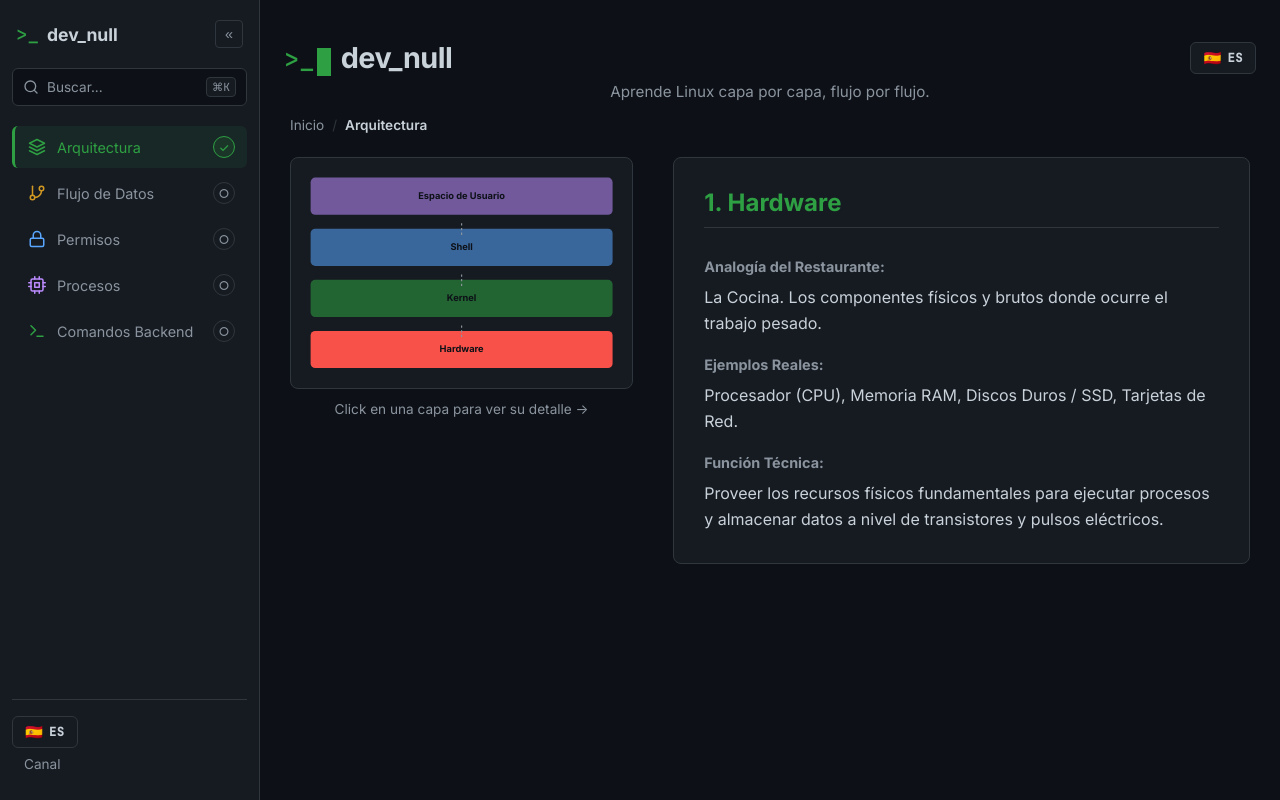
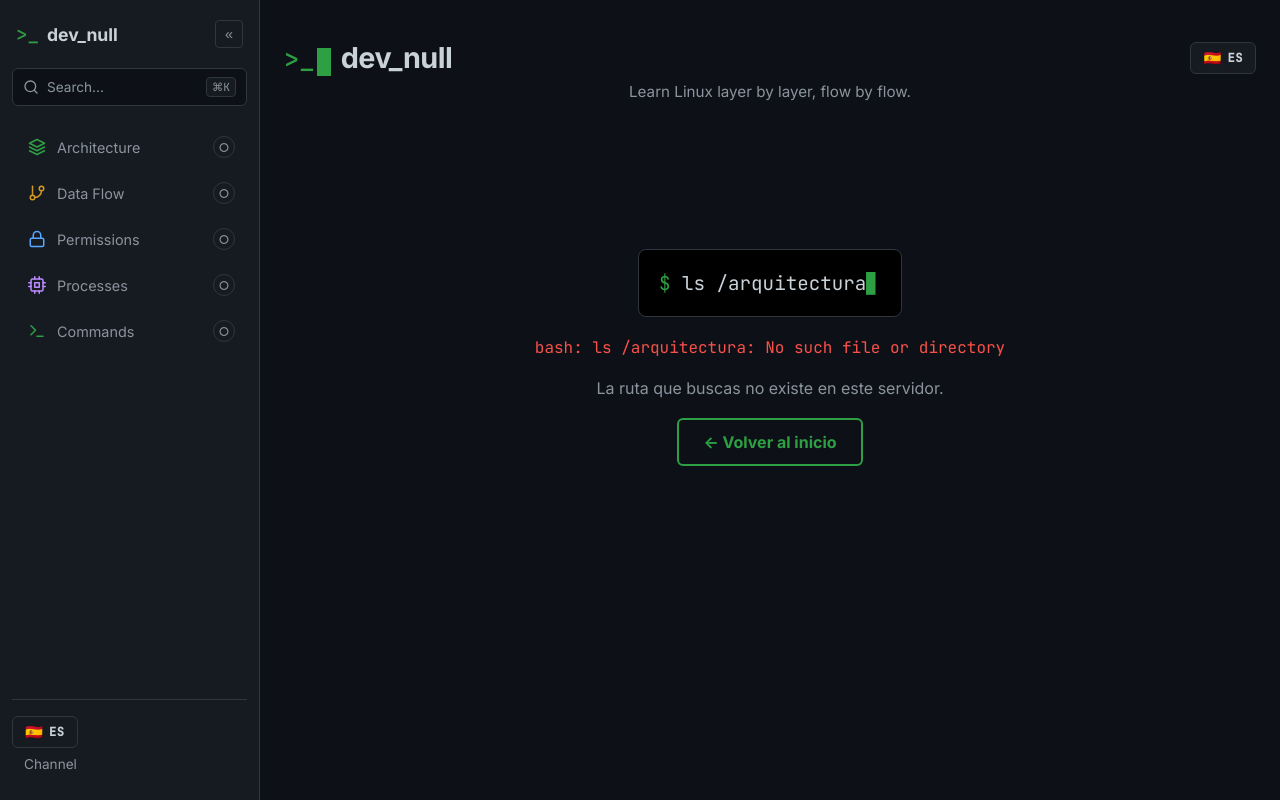
Before and after one commit to fer-gc05/dev_null, a Vue app: page /arquitectura in a window 1280 px wide. Built offline with nearby package versions, Linux system fonts and the light colour scheme.

Commit message:
feat: i18n integration - sidebar, mobile nav, header, terminal, commands use t()

```diff
--- a/src/components/AppHeader.vue
+++ b/src/components/AppHeader.vue
@@ -1,5 +1,6 @@
 <script setup lang="ts">
 import LocaleToggle from './LocaleToggle.vue'
+import { t } from '../i18n'
 </script>
 
 <template>
@@ -11,7 +12,7 @@ import LocaleToggle from './LocaleToggle.vue'
       </div>
       <LocaleToggle />
     </div>
-    <div class="tagline">Aprende Linux capa por capa, flujo por flujo.</div>
+    <div class="tagline">{{ t('app.tagline') }}</div>
   </header>
 </template>
 
--- a/src/components/AppSidebar.vue
+++ b/src/components/AppSidebar.vue
@@ -1,11 +1,11 @@
 <script setup lang="ts">
-import { ref, watch, onMounted } from 'vue'
+import { ref, watch, onMounted, computed } from 'vue'
 import { useRoute } from 'vue-router'
 import { navigationSections } from '../config/sections'
 import { useProgress } from '../composables/useProgress'
 import SectionProgress from './SectionProgress.vue'
 import LocaleToggle from './LocaleToggle.vue'
-import { initI18n } from '../i18n'
+import { initI18n, t } from '../i18n'
 
 defineProps<{ searchOpen: boolean }>()
 const emit = defineEmits<{ search: [] }>()
@@ -13,6 +13,13 @@ const emit = defineEmits<{ search: [] }>()
 const route = useRoute()
 const isCollapsed = ref(false)
 const { markVisited, isVisited } = useProgress()
+
+const translatedSections = computed(() =>
+  navigationSections.map((s) => ({
+    ...s,
+    translatedName: t(s.name as string)
+  }))
+)
 
 onMounted(() => {
   initI18n()
@@ -36,7 +43,7 @@ watch(
       </router-link>
       <button
         class="collapse-btn"
-        :aria-label="isCollapsed ? 'Expandir menú' : 'Colapsar menú'"
+        :aria-label="isCollapsed ? t('sidebar.expand') : t('sidebar.collapse')"
         @click="isCollapsed = !isCollapsed"
       >
         {{ isCollapsed ? '»' : '«' }}
@@ -48,18 +55,18 @@ watch(
         <circle cx="11" cy="11" r="8" />
         <line x1="21" y1="21" x2="16.65" y2="16.65" />
       </svg>
-      <span v-if="!isCollapsed" class="search-label">Buscar...</span>
+      <span v-if="!isCollapsed" class="search-label">{{ t('sidebar.search') }}</span>
       <kbd v-if="!isCollapsed" class="search-kbd">⌘K</kbd>
     </button>
 
     <nav class="sidebar-nav" aria-label="Navegación lateral">
       <router-link
-        v-for="section in navigationSections"
+        v-for="section in translatedSections"
         :key="section.id"
         :to="section.path"
         class="nav-item"
         :class="[`nav-${section.id}`, { active: route.name === section.id }]"
-        :title="isCollapsed ? section.name : undefined"
+        :title="isCollapsed ? section.translatedName : undefined"
       >
         <span class="nav-icon" :class="`icon-${section.color}`" aria-hidden="true">
           <svg v-if="section.icon === 'layers'" viewBox="0 0 24 24" fill="none" stroke="currentColor" stroke-width="2" stroke-linecap="round" stroke-linejoin="round">
@@ -94,7 +101,7 @@ watch(
             <line x1="12" y1="19" x2="20" y2="19" />
           </svg>
         </span>
-        <span v-if="!isCollapsed" class="nav-label">{{ section.name }}</span>
+        <span v-if="!isCollapsed" class="nav-label">{{ section.translatedName }}</span>
         <SectionProgress
           v-if="!isCollapsed"
           :section-id="section.id"
@@ -112,7 +119,7 @@ watch(
         rel="noopener noreferrer"
         class="footer-link"
       >
-        Canal
+        {{ t('sidebar.channel') }}
       </a>
     </div>
   </aside>
--- a/src/components/MobileNav.vue
+++ b/src/components/MobileNav.vue
@@ -2,10 +2,13 @@
 import { computed } from 'vue'
 import { useRoute } from 'vue-router'
 import { sections } from '../config/sections'
+import { t } from '../i18n'
 
 const route = useRoute()
 
 const mobileItems = computed(() => sections)
+
+const getName = (item: typeof sections[0]) => t(item.name as string)
 </script>
 
 <template>
@@ -54,7 +57,7 @@ const mobileItems = computed(() => sections)
           <line x1="12" y1="19" x2="20" y2="19" />
         </svg>
       </span>
-      <span class="mobile-label">{{ item.name }}</span>
+      <span class="mobile-label">{{ getName(item) }}</span>
     </router-link>
   </nav>
 </template>
--- a/src/components/TerminalSimulator.vue
+++ b/src/components/TerminalSimulator.vue
@@ -1,5 +1,6 @@
 <script setup lang="ts">
 import { ref, nextTick, watch, onUnmounted, onMounted } from 'vue'
+import { t } from '../i18n'
 
 interface TermLine {
   type: 'prompt' | 'output'
@@ -87,8 +88,8 @@ defineExpose({ typeCommand, clear })
         <span class="light yellow"></span>
         <span class="light green"></span>
       </div>
-      <span class="terminal-title">bash — 80×24</span>
-      <button class="clear-btn" @click="clear" aria-label="Limpiar terminal" title="Limpiar">
+      <span class="terminal-title">{{ t('terminal.title') }}</span>
+      <button class="clear-btn" @click="clear" :aria-label="t('terminal.clear')" :title="t('terminal.clear')">
         <svg viewBox="0 0 24 24" fill="none" stroke="currentColor" stroke-width="2" stroke-linecap="round" stroke-linejoin="round" aria-hidden="true">
           <polyline points="3 6 5 6 21 6" />
           <path d="M19 6v14a2 2 0 0 1-2 2H7a2 2 0 0 1-2-2V6m3 0V4a2 2 0 0 1 2-2h4a2 2 0 0 1 2 2v2" />
@@ -111,7 +112,7 @@ defineExpose({ typeCommand, clear })
         <span class="cursor">▋</span>
       </div>
       <div v-if="!lines.length && !isTyping" class="terminal-line idle">
-        <span class="muted">Selecciona "Probar en terminal" en un comando de abajo…</span>
+        <span class="muted">{{ t('terminal.idle') }}</span>
       </div>
     </div>
   </div>
--- a/src/config/sections.ts
+++ b/src/config/sections.ts
@@ -3,7 +3,7 @@ import type { SectionConfig } from '../data/types'
 export const sections: SectionConfig[] = [
   {
     id: 'home',
-    name: 'Inicio',
+    name: 'nav.home',
     path: '/',
     icon: 'home',
     color: 'green',
@@ -11,40 +11,40 @@ export const sections: SectionConfig[] = [
   },
   {
     id: 'architecture',
-    name: 'Arquitectura',
-    path: '/arquitectura',
+    name: 'nav.architecture',
+    path: '/architecture',
     icon: 'layers',
     color: 'green',
     description: 'Desarma el sistema operativo capa por capa: Hardware, Kernel, Shell y Espacio de Usuario.'
   },
   {
     id: 'flow',
-    name: 'Flujo de Datos',
-    path: '/flujo',
+    name: 'nav.flow',
+    path: '/flow',
     icon: 'git-branch',
     color: 'yellow',
     description: 'Entiende stdout, stderr, pipes y el famoso agujero negro /dev/null.'
   },
   {
     id: 'permissions',
-    name: 'Permisos',
-    path: '/permisos',
+    name: 'nav.permissions',
+    path: '/permissions',
     icon: 'lock',
     color: 'blue',
     description: 'Sistema de archivos, usuarios, grupos y el control de acceso en Linux.'
   },
   {
     id: 'processes',
-    name: 'Procesos',
-    path: '/procesos',
+    name: 'nav.processes',
+    path: '/processes',
     icon: 'cpu',
     color: 'purple',
     description: 'PID, demonios, monitoreo con htop y cómo matar procesos rebeldes.'
   },
   {
     id: 'commands',
-    name: 'Comandos Backend',
-    path: '/comandos-backend',
+    name: 'nav.commands',
+    path: '/commands',
     icon: 'terminal',
     color: 'green',
     description: 'Los 25 comandos de Linux más usados por un desarrollador backend.'
--- a/src/i18n/index.ts
+++ b/src/i18n/index.ts
@@ -60,6 +60,7 @@ const dict: Record<string, { es: string; en: string }> = {
   'terminal.clear': { es: 'Limpiar terminal', en: 'Clear terminal' },
   'terminal.title': { es: 'bash — 80×24', en: 'bash — 80×24' },
   'terminal.idle': { es: 'Selecciona "Probar en terminal" en un comando de abajo…', en: 'Select "Try in terminal" on a command below…' },
+  'app.tagline': { es: 'Aprende Linux capa por capa, flujo por flujo.', en: 'Learn Linux layer by layer, flow by flow.' },
   'footer.copy': { es: 'Copiar', en: 'Copy' },
   'footer.try': { es: 'Probar', en: 'Try' },
   'footer.copied': { es: '¡Copiado!', en: 'Copied!' },
@@ -88,6 +89,11 @@ const dict: Record<string, { es: string; en: string }> = {
   'cmd.du': { es: 'Peso de cada carpeta', en: 'Size of each folder' },
   'cmd.history': { es: 'Busca en comandos anteriores', en: 'Search in command history' },
   'cmd.null': { es: 'Silencia errores (stderr)', en: 'Silence errors (stderr)' },
+  'cmd.block.nav': { es: 'Navegación', en: 'Navigation' },
+  'cmd.block.files': { es: 'Archivos', en: 'Files' },
+  'cmd.block.network': { es: 'Red y HTTP', en: 'Network & HTTP' },
+  'cmd.block.processes': { es: 'Procesos y Recursos', en: 'Processes & Resources' },
+  'cmd.block.logs': { es: 'Logs y cierre', en: 'Logs & Cleanup' },
   'perm.tab.files': { es: 'Sistema de Archivos', en: 'File System' },
   'perm.tab.perms': { es: 'Usuarios y Permisos', en: 'Users & Permissions' },
   'perm.tab.tree': { es: 'File Tree', en: 'File Tree' },
--- a/src/views/CommandsView.vue
+++ b/src/views/CommandsView.vue
@@ -5,11 +5,20 @@ import { getColor } from '../utils/colors'
 import TerminalSimulator from '../components/TerminalSimulator.vue'
 import CommandCard from '../components/CommandCard.vue'
 import type { Command } from '../data/types'
+import { t } from '../i18n'
 
 const activeBlock = ref(0)
 const termRef = ref<InstanceType<typeof TerminalSimulator> | null>(null)
 
 const currentBlock = computed(() => commandsData[activeBlock.value])
+
+const blockLabels: Record<string, string> = {
+  'Navegación': 'cmd.block.nav',
+  'Archivos': 'cmd.block.files',
+  'Red y HTTP': 'cmd.block.network',
+  'Procesos y Recursos': 'cmd.block.processes',
+  'Logs y cierre': 'cmd.block.logs'
+}
 
 const copyCommand = async (cmd: string) => {
   try {
@@ -43,7 +52,7 @@ const tryCommand = async (cmd: Command) => {
         "
         @click="activeBlock = index"
       >
-        {{ block.bloque }}
+        {{ t(blockLabels[block.bloque] || block.bloque) }}
       </button>
     </div>
 
```
